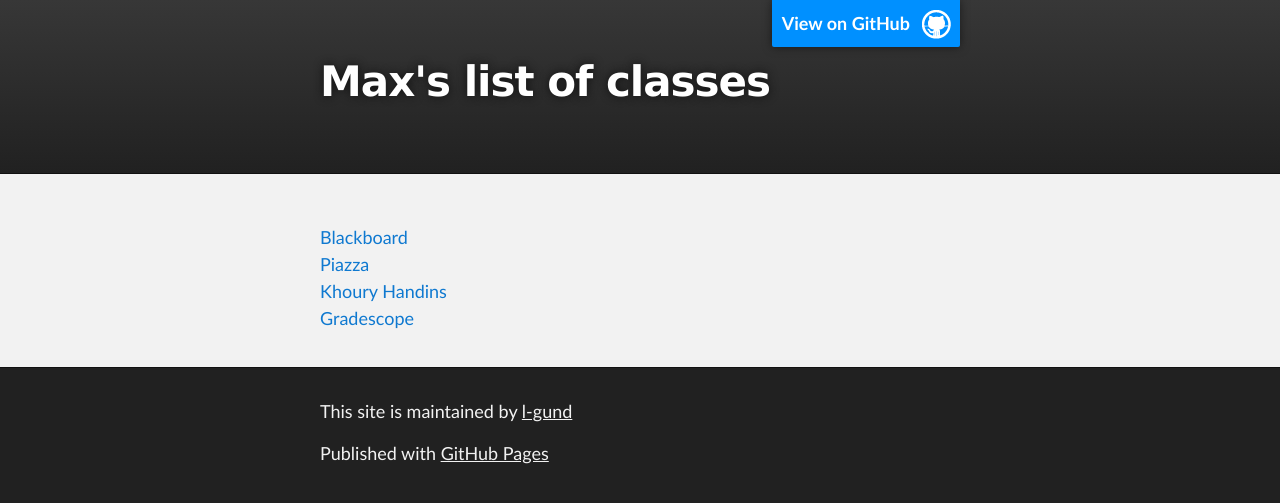
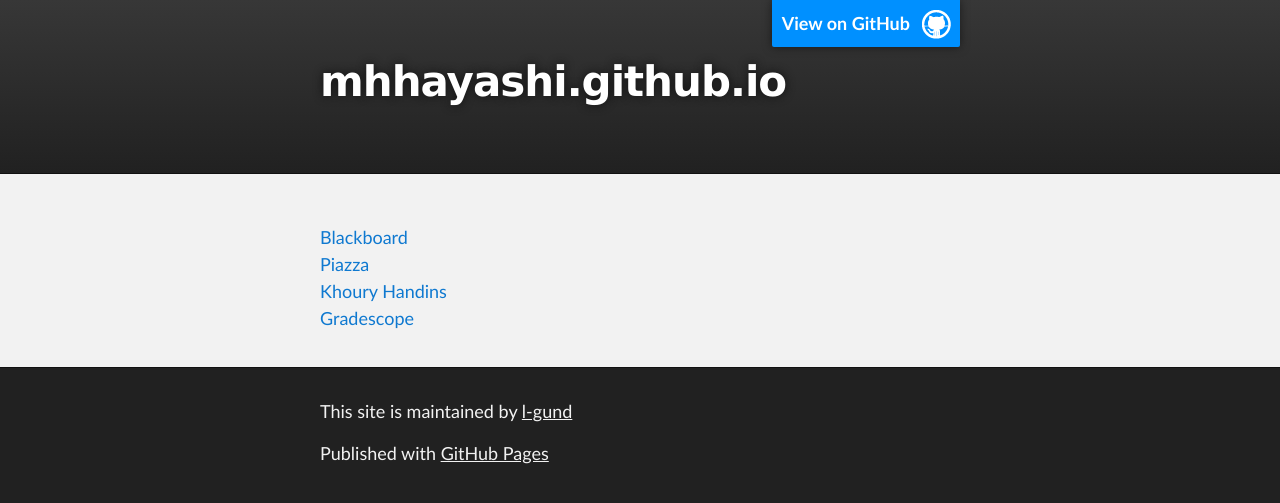
Before and after one commit to l-gund/mhhayashi.github.io, a Jekyll site: the page built from links.md, in a window 1280 px wide. Shown: the top 503 px of the page. Built offline with Jekyll 4.4.1, drawn with Linux system fonts in a browser that asks for light colours; our own code applies the rules of GitHub Pages for plain Markdown files; the repository's description, which GitHub fills in, is left out.

Commit message:
Update links.md

```diff
--- a/links.md
+++ b/links.md
@@ -1,7 +1,3 @@
----
-layout: default
-title: Max's list of classes
----
 [Blackboard](https://northeastern.blackboard.com/){:target="_blank"}
 [Piazza](https://piazza.com/){:target="_blank"}
 [Khoury Handins](https://handins.ccs.neu.edu/login){:target="_blank"}
```
